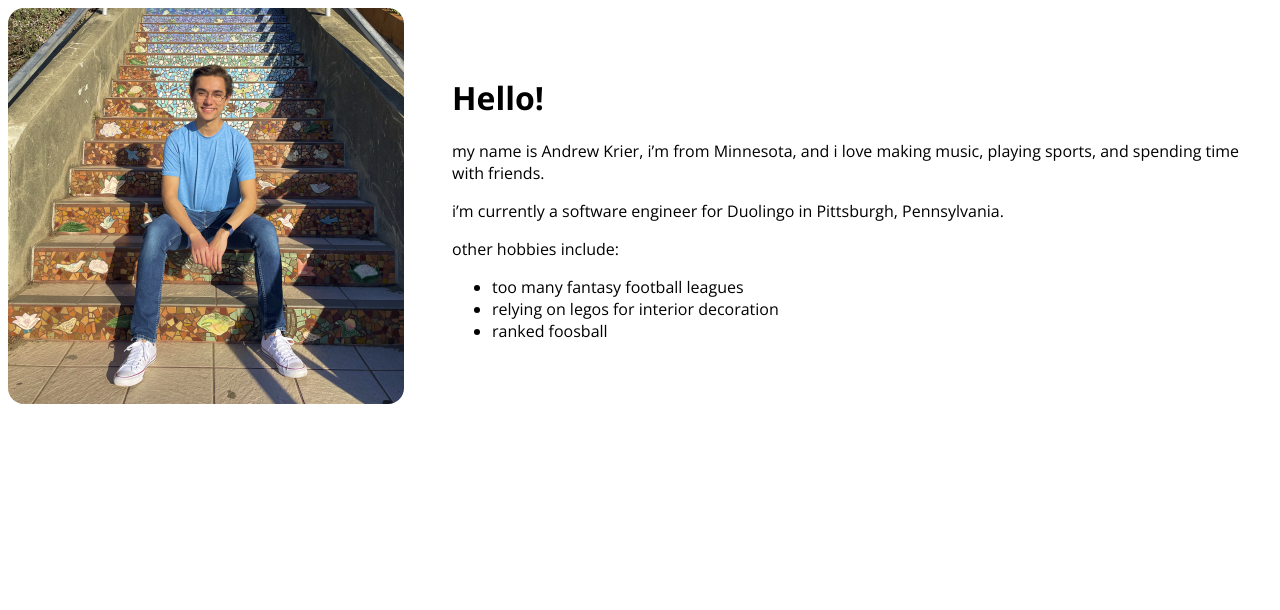
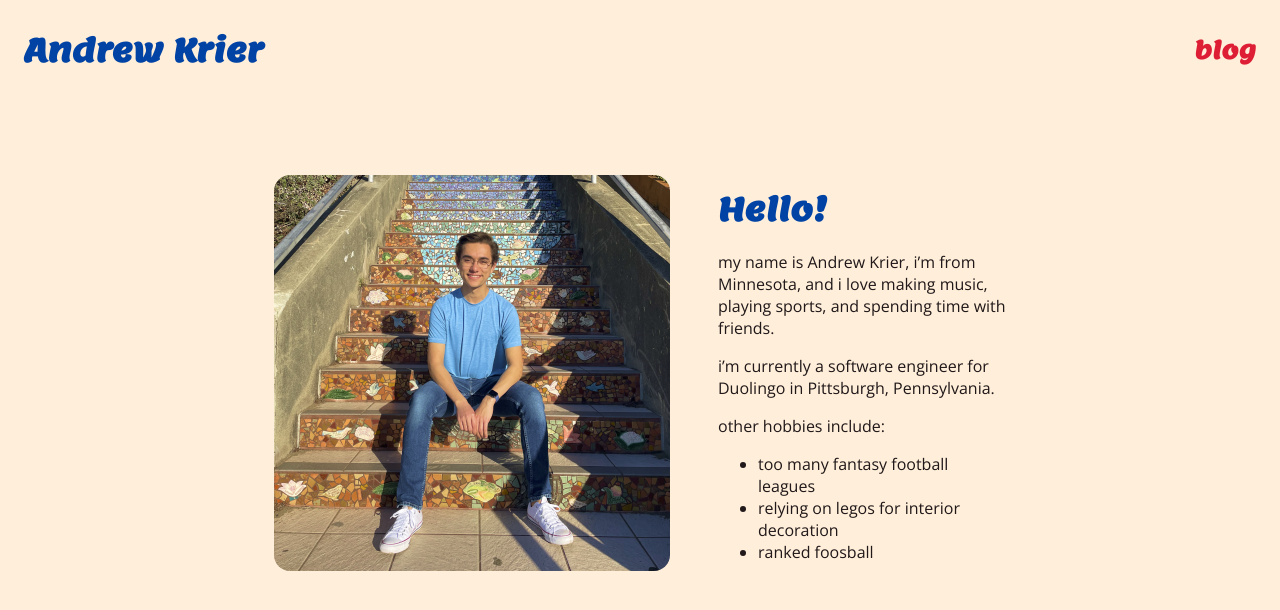
Before and after one commit to askrier/blog, a Next.js app: page / in a window 1280 px wide. Shown: the top 610 px of the page. Built offline with nearby package versions, Linux system fonts and the light colour scheme.

Commit message:
some more css

```diff
--- a/app/intro.mdx
+++ b/app/intro.mdx
@@ -1,3 +1,5 @@
+import "@/pages/pages.css";
+
 # Hello!
 
 my name is Andrew Krier, i’m from Minnesota, and i love making music, playing sports, and spending time with friends.
--- a/pages/_app.tsx
+++ b/pages/_app.tsx
@@ -1,18 +1,25 @@
-import { Open_Sans } from "next/font/google";
+import { Open_Sans, Lemon } from "next/font/google";
 import { AppProps } from "next/app";
 
 // Next.js docs on page-based routing:
 // https://nextjs.org/docs/pages/building-your-application/routing/pages-and-layouts
 
-const openSans = Open_Sans({
+export const openSans = Open_Sans({
     subsets: ["latin"],
     variable: "--var-open-sans",
     display: "swap",
 });
 
+export const lemon = Lemon({
+    subsets: ["latin"],
+    weight: "400",
+    variable: "--var-lemon",
+    display: "swap",
+});
+
 export default function MyApp({ Component, pageProps }: AppProps) {
     return (
-        <main className={`${openSans.className} font-sans`}>
+        <main className={`${openSans.variable} ${lemon.variable}`}>
             <Component {...pageProps} />
         </main>
     );
--- a/pages/index.tsx
+++ b/pages/index.tsx
@@ -1,32 +1,68 @@
-import Image from "next/image";
-import { openSans } from "../styles/fonts";
 import Intro from "@/app/intro.mdx";
+import "./pages.css";
 
 // "index.xxx" is keyworded to occupy the "/" branch of whatever folder it's in
 // Since this index file is in the root, it's the homepage
 
 export default function Home() {
     return (
+        <>
             <div
-            className={openSans.className}
+                style={{
+                    display: "flex",
+                    justifyContent: "space-between",
+                    alignItems: "center",
+                    padding: "0px 16px",
+                }}
+            >
+                <h1>
+                    <a
+                        href="/"
+                        style={{
+                            textDecoration: "none",
+                            color: "var(--primary-accent-color)",
+                        }}
+                    >
+                        Andrew Krier
+                    </a>
+                </h1>
+                <h2>
+                    <a
+                        href="/"
+                        style={{
+                            textDecoration: "none",
+                            color: "var(--secondary-accent-color)",
+                        }}
+                    >
+                        blog
+                    </a>
+                </h2>
+            </div>
+            <div
                 style={{
                     display: "flex",
                     flexDirection: "row",
                     alignItems: "center",
                     justifyContent: "center",
                     gap: "48px",
+                    flexWrap: "wrap-reverse",
+                    minHeight: "70vh",
                 }}
             >
-            <Image
-                src={"/profile-stairs.png"}
-                width={396}
-                height={396}
-                alt={""}
-                style={{ borderRadius: "16px" }}
+                <img
+                    src="/profile-stairs.png"
+                    alt=""
+                    style={{
+                        aspectRatio: 1,
+                        width: "396px",
+                        maxWidth: "90%",
+                        borderRadius: "16px",
+                    }}
                 />
-            <div>
+                <div style={{ width: "288px" }}>
                     <Intro />
                 </div>
             </div>
+        </>
     );
 }
--- /dev/null
+++ b/pages/pages.css
@@ -0,0 +1,37 @@
+:root {
+    --background-color: #ffefda;
+    --body-text-color: #201819;
+    --primary-accent-color: #0043a5;
+    --secondary-accent-color: #de1e35;
+}
+
+body {
+    color: var(--body-text-color);
+    background: var(--background-color);
+    font-family: var(--var-lemon), var(--var-open-sans);
+}
+
+h1 {
+    font-family: var(--var-lemon);
+    color: var(--primary-accent-color);
+}
+
+h2 {
+    font-family: var(--var-lemon);
+    color: var(--secondary-accent-color);
+}
+
+h3 {
+    font-family: var(--var-lemon);
+    color: var(--body-text-color);
+}
+
+p {
+    font-family: var(--var-open-sans);
+    color: var(--body-text-color);
+}
+
+li {
+    font-family: var(--var-open-sans);
+    color: var(--body-text-color);
+}
--- a/pages/test-page.mdx
+++ b/pages/test-page.mdx
@@ -1,3 +1,5 @@
+import "@/pages/pages.css";
+
 # Welcome to my MDX page!
 
 This is some **bold** and _italics_ text.
```
Lines whose indentation alone changed are shown as unchanged.
